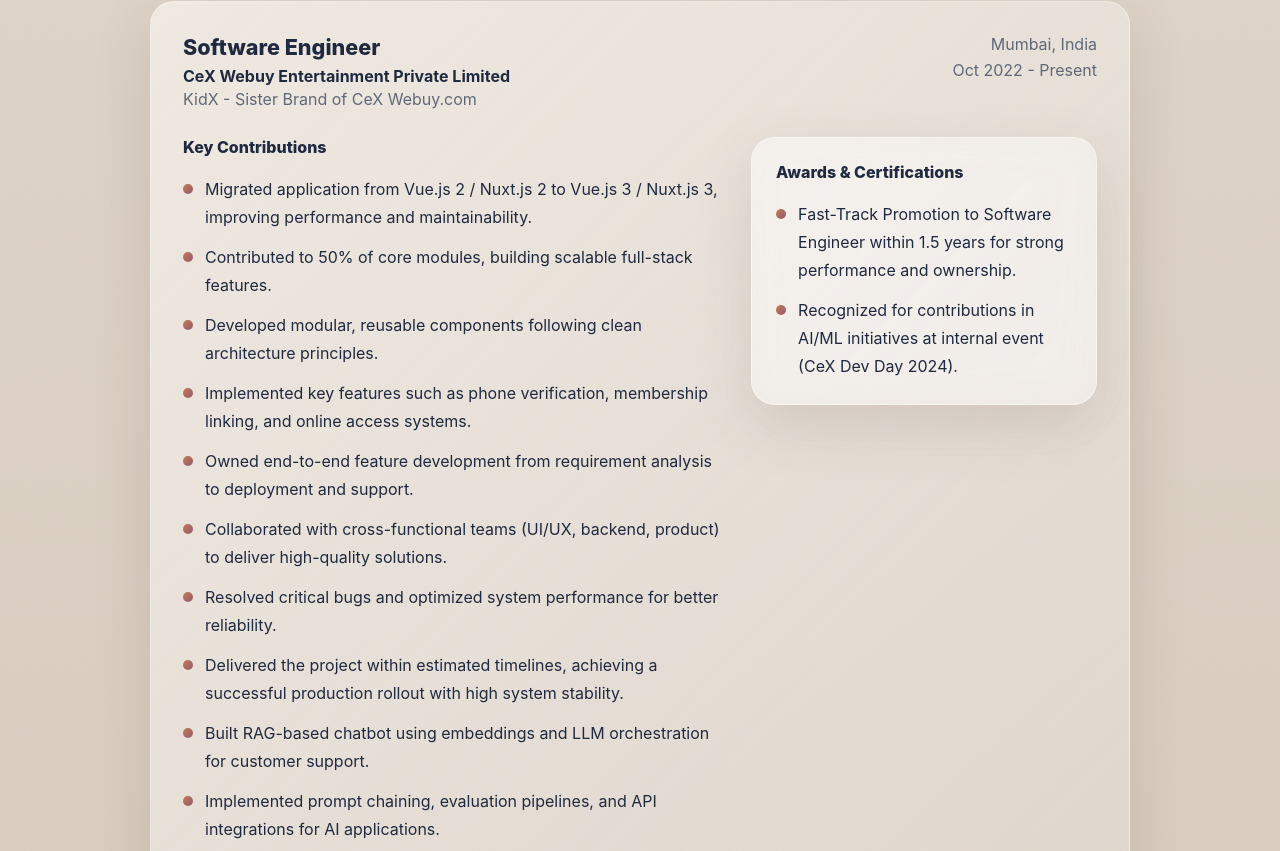
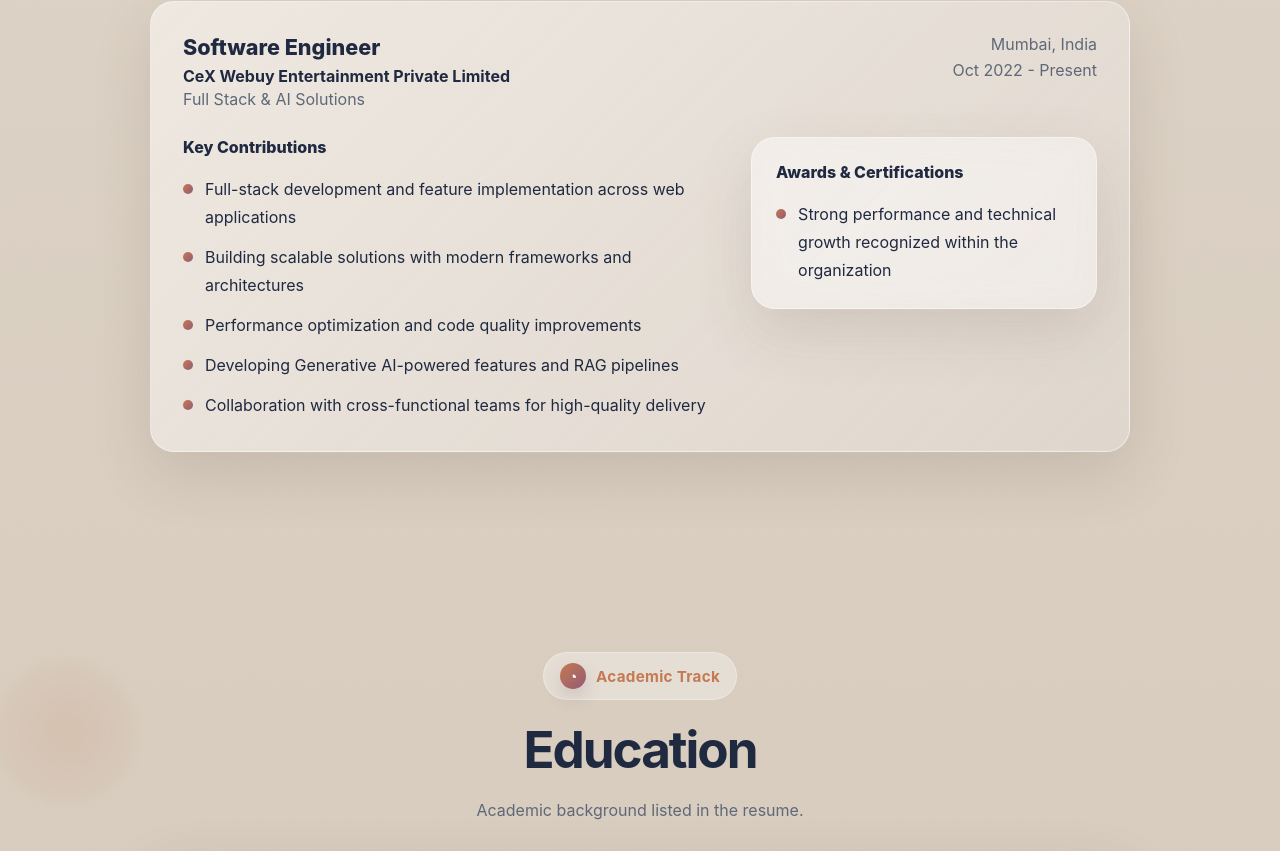
Before and after one commit to Parthdarji25/Parth_Portfolio, a React (Vite) app: page / in a window 1280 px wide. Shown: the part 2269-3120 px from the top of the page. Built offline with nearby package versions, Linux system fonts and the light colour scheme.

Commit message:
Update experience.js

```diff
--- a/src/content/experience.js
+++ b/src/content/experience.js
@@ -1,26 +1,19 @@
 export const experienceContent = {
   sectionIntro:
-    "Professional experience extracted from the resume, focused on production ownership and measurable contribution.",
+    "Software Engineer with 3+ years of hands-on experience in full-stack development and Generative AI solutions.",
   role: "Software Engineer",
   company: "CeX Webuy Entertainment Private Limited",
-  brand: "KidX - Sister Brand of CeX Webuy.com",
+  brand: "Full Stack & AI Solutions",
   location: "Mumbai, India",
   start: "Oct 2022",
   achievements: [
-    "Migrated application from Vue.js 2 / Nuxt.js 2 to Vue.js 3 / Nuxt.js 3, improving performance and maintainability.",
-    "Contributed to 50% of core modules, building scalable full-stack features.",
-    "Developed modular, reusable components following clean architecture principles.",
-    "Implemented key features such as phone verification, membership linking, and online access systems.",
-    "Owned end-to-end feature development from requirement analysis to deployment and support.",
-    "Collaborated with cross-functional teams (UI/UX, backend, product) to deliver high-quality solutions.",
-    "Resolved critical bugs and optimized system performance for better reliability.",
-    "Delivered the project within estimated timelines, achieving a successful production rollout with high system stability.",
-    "Built RAG-based chatbot using embeddings and LLM orchestration for customer support.",
-    "Implemented prompt chaining, evaluation pipelines, and API integrations for AI applications.",
-    "Assisted in developing RAG-based workflows for better information retrieval."
+    "Full-stack development and feature implementation across web applications",
+    "Building scalable solutions with modern frameworks and architectures",
+    "Performance optimization and code quality improvements",
+    "Developing Generative AI-powered features and RAG pipelines",
+    "Collaboration with cross-functional teams for high-quality delivery"
   ],
   awards: [
-    "Fast-Track Promotion to Software Engineer within 1.5 years for strong performance and ownership.",
-    "Recognized for contributions in AI/ML initiatives at internal event (CeX Dev Day 2024)."
+    "Strong performance and technical growth recognized within the organization"
   ]
 };
```
